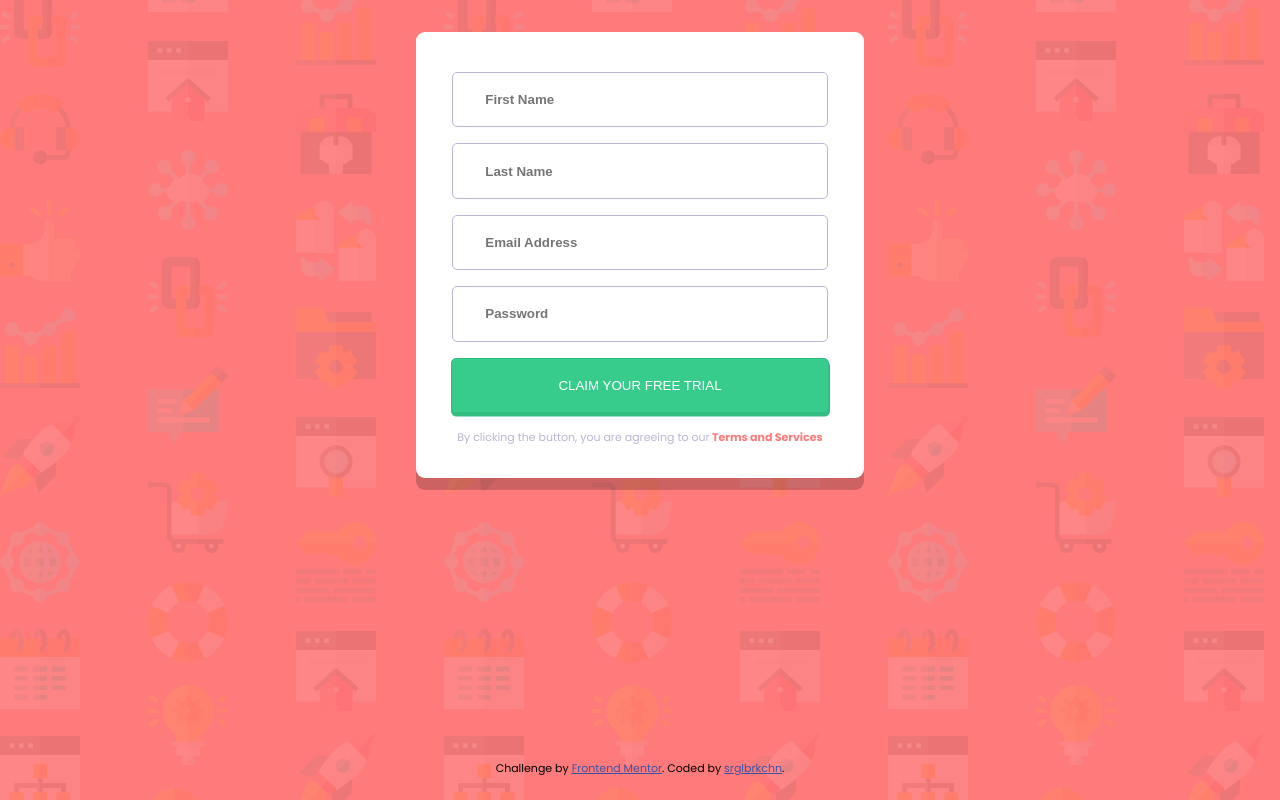
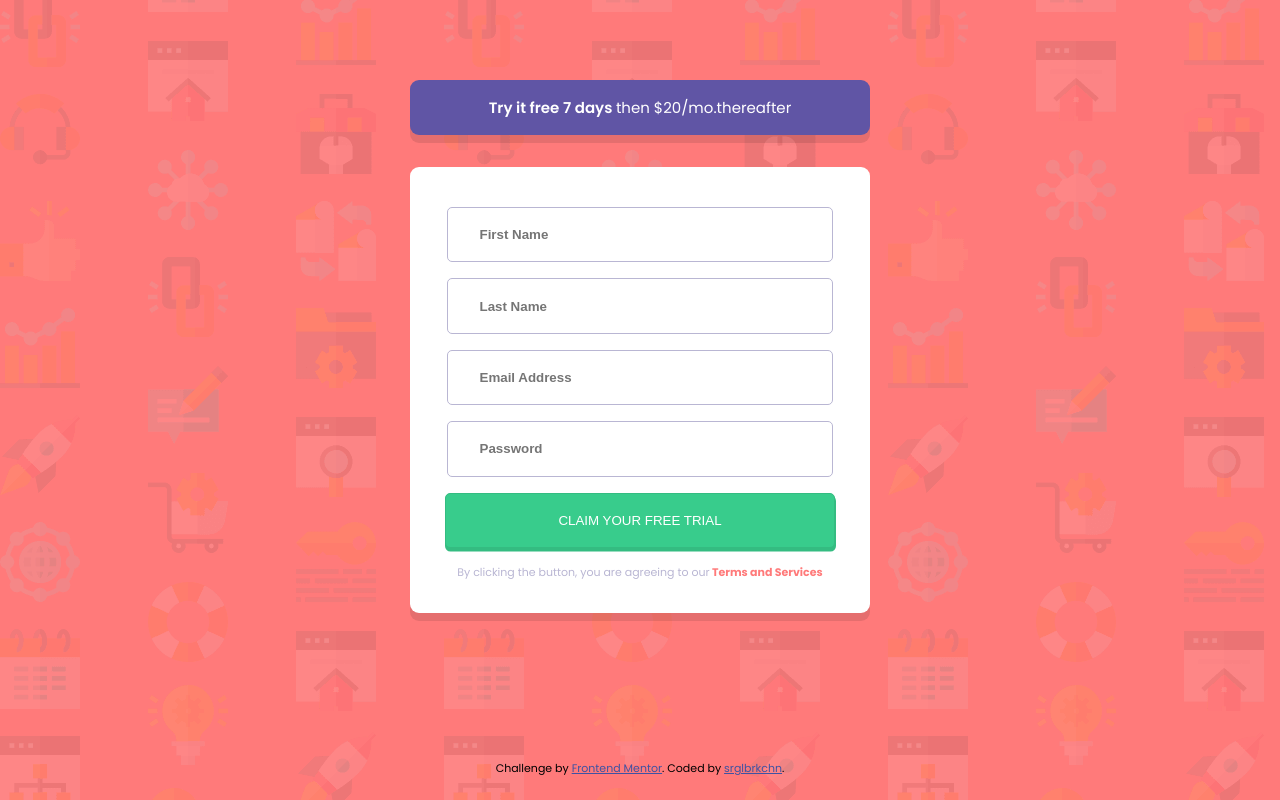
Before and after one commit to srglbrkchn/chllng12, a React (Create React App) app: page / in a window 1280 px wide. Built offline with nearby package versions, Linux system fonts and the light colour scheme.

Commit message:
Extract header of form into BlueHeader component.

```diff
--- a/public/styles.css
+++ b/public/styles.css
@@ -15,16 +15,41 @@ body {
     font-weight: 700;
 }
 
+.form-main {
+    display: flex;
+    flex-direction: column;
+    align-items: center;
+    width: 40%;
+    margin: 2rem auto;
+}
+
+.blue-header, .form-content {
+    border-radius: 9px;
+    box-shadow: 0px 8px 0px 0px rgba(0, 0, 0, .1);
+    width: 90%;
+}
+
+.blue-header {
+    color: #fff;
+    margin-top: 3rem;
+    padding: 1rem;
+    background-color: hsl(248, 32%, 49%);
+    text-align: center;
+    font-size: 15px;
+
+}
+
+.blue-header span {
+    font-weight: 600;
+}
+
 .form-content {
     display: flex;
     flex-direction: column;
     align-items: center;
     background-color: #fff;
-    width: 35%;
     margin: 2rem auto;
     padding: 2rem 1rem;
-    border-radius: 9px;
-    box-shadow: 0px 12px 0px 0px rgba(0, 0, 0, .2);
 }
 
 .form-content p {
--- a/src/components/App.jsx
+++ b/src/components/App.jsx
@@ -1,5 +1,6 @@
 import React from "react";
 import Signup from "./form/Signup";
+
 
 function App() {
     return (
@@ -8,7 +9,6 @@ function App() {
                 problems in real-time. Watching scripted tutorials is great, but understanding
                 how developers think is invaluable.</div> */}
 
-            {/* <div>Try it free 7 days then $20/mo.thereafter</div> */}
             <Signup />
         </div>
     );
--- /dev/null
+++ b/src/components/form/BlueHeader.jsx
@@ -0,0 +1,10 @@
+import React from "react";
+
+function BlueHeader(props) {
+    return (
+        <div className="blue-header">
+        <p><span>{props.emphasis}</span> {props.normal}</p></div>
+    );
+}
+
+export default BlueHeader;
--- a/src/components/form/Signup.jsx
+++ b/src/components/form/Signup.jsx
@@ -1,16 +1,20 @@
 import React from "react";
 import InputField from "./InputField";
 import GreenBtn from "./GreenBtn";
+import BlueHeader from "./BlueHeader";
 
 
 function Signup() {
     return (
-        <div className="form-content">
+        <div className="form-main" >
+            <BlueHeader emphasis="Try it free 7 days " normal=" then $20/mo.thereafter" />
+            <form className="form-content">
             <InputField />
             <GreenBtn type="submit" className="green-btn" text="Claim your free trial" name="submit-btn"/>
             <p>By clicking the button, you are agreeing to our
                 <span> Terms and Services</span>
             </p>
+            </form>
         </div>
     );}
 
```
